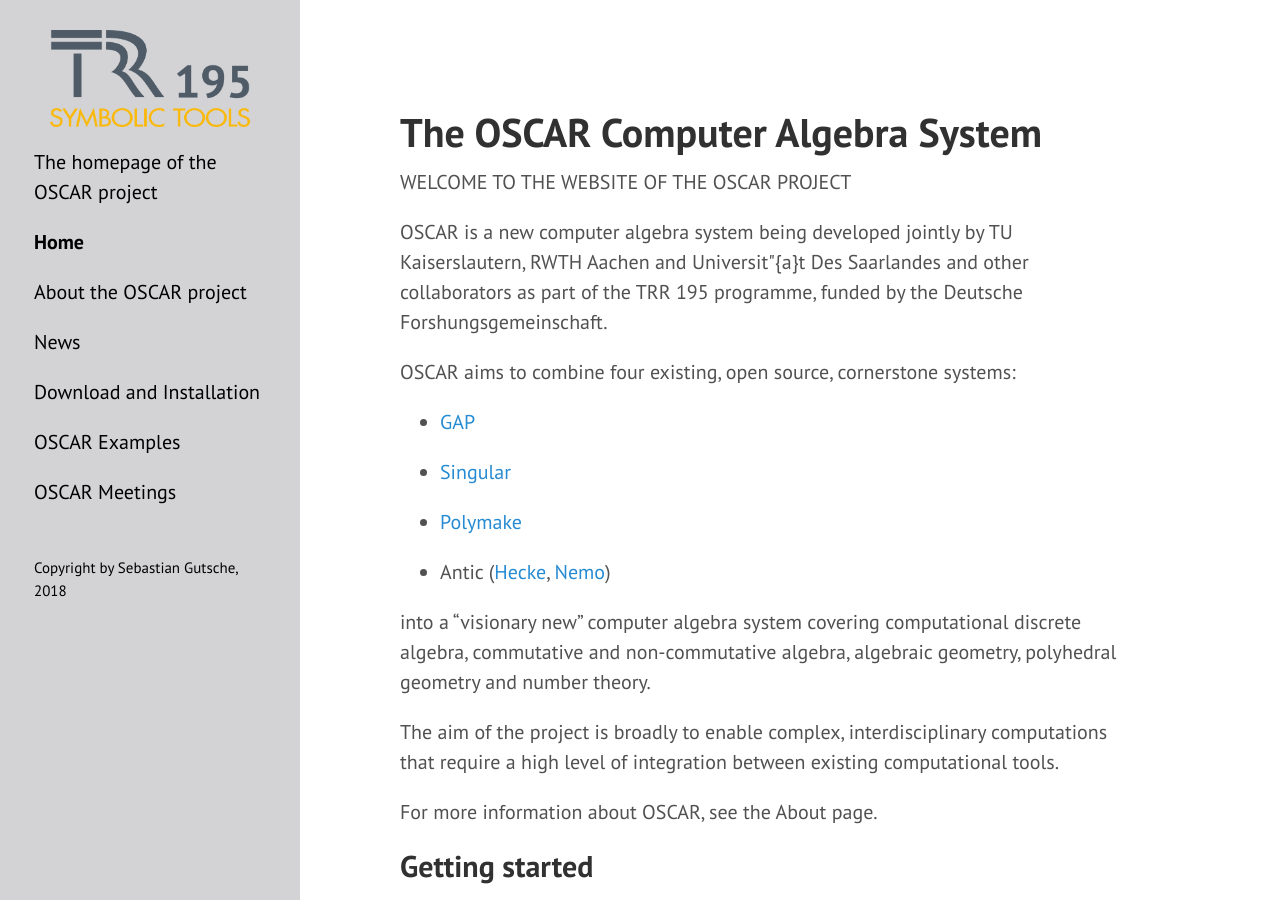
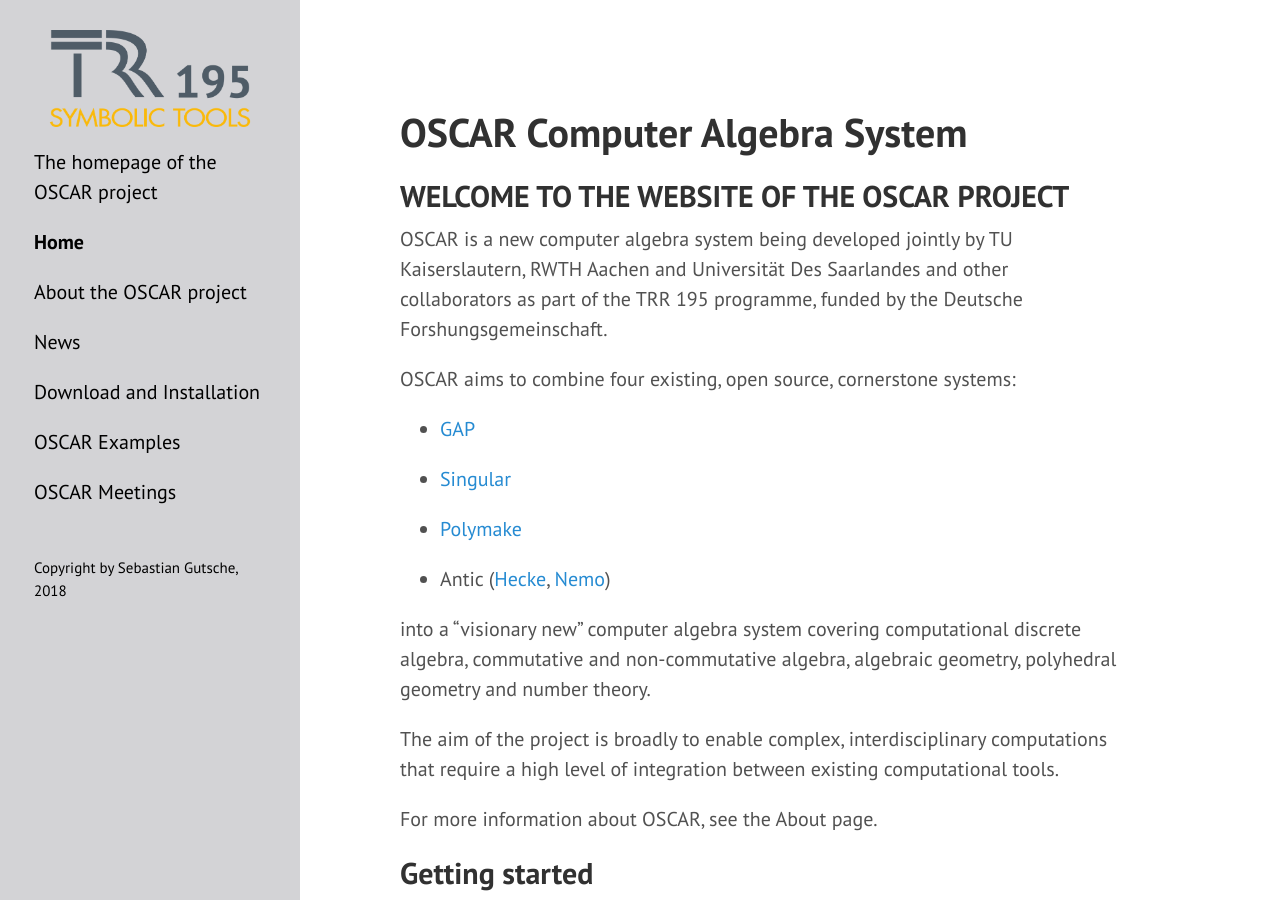
Before and after one commit to oscar-system/oscar-website, a Jekyll site: the page built from index.md, in a window 1280 px wide and 900 px high. Built offline with Jekyll 4.4.1, drawn with Linux system fonts in a browser that asks for light colours.

Commit message:
Shorten title.

```diff
--- a/_config.yml
+++ b/_config.yml
@@ -8,7 +8,7 @@
 gems: [jekyll-paginate]
 
 # Setup
-title:            'The OSCAR Computer Algebra System'
+title:            'OSCAR Computer Algebra System'
 tagline:          ''
 description:      'The homepage of the OSCAR project'
 location:         ''
--- a/index.md
+++ b/index.md
@@ -5,10 +5,10 @@
 
 # {{ site.title }}
 
-WELCOME TO THE WEBSITE OF THE OSCAR PROJECT
+## WELCOME TO THE WEBSITE OF THE OSCAR PROJECT
 
 OSCAR is a new computer algebra system being developed jointly by TU Kaiserslautern,
-RWTH Aachen and Universit\"{a}t Des Saarlandes and other collaborators as part of
+RWTH Aachen and Universität Des Saarlandes and other collaborators as part of
 the TRR 195 programme, funded by the Deutsche Forshungsgemeinschaft.
 
 OSCAR aims to combine four existing, open source, cornerstone systems:
```
